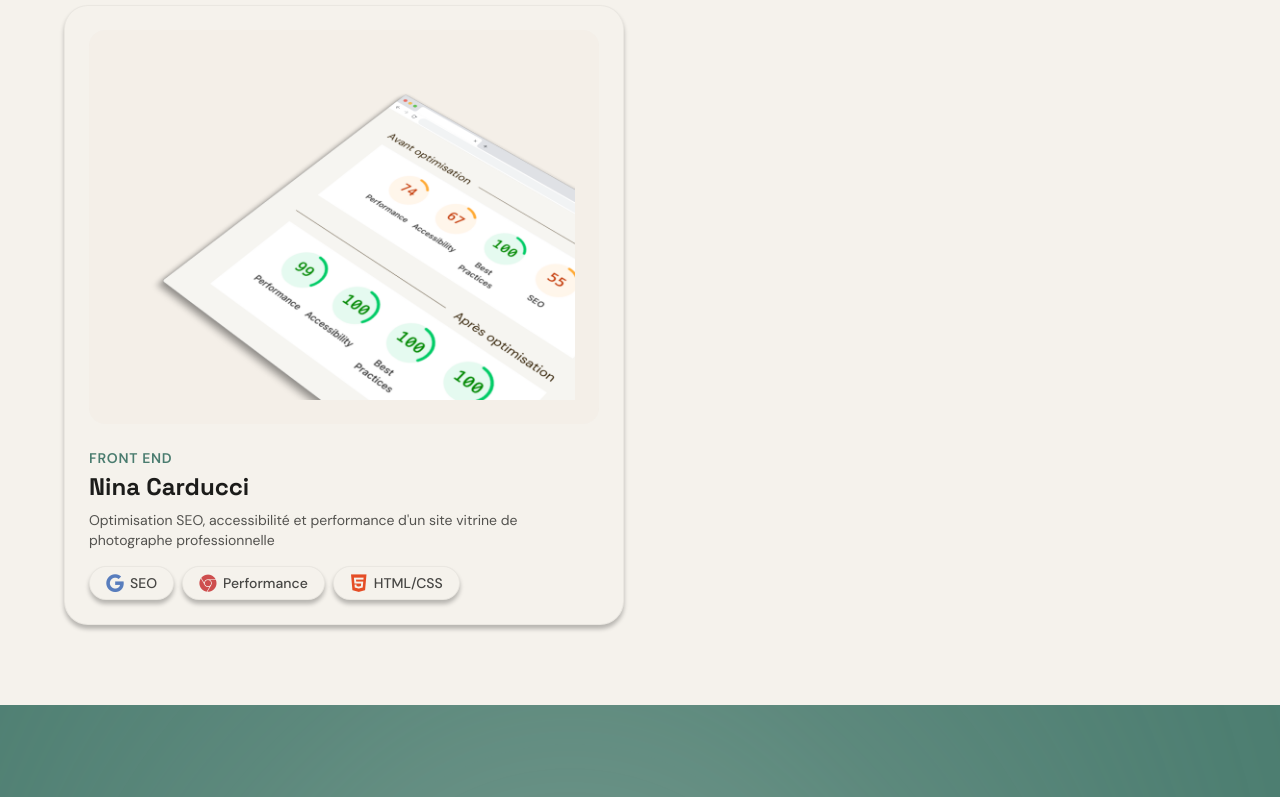
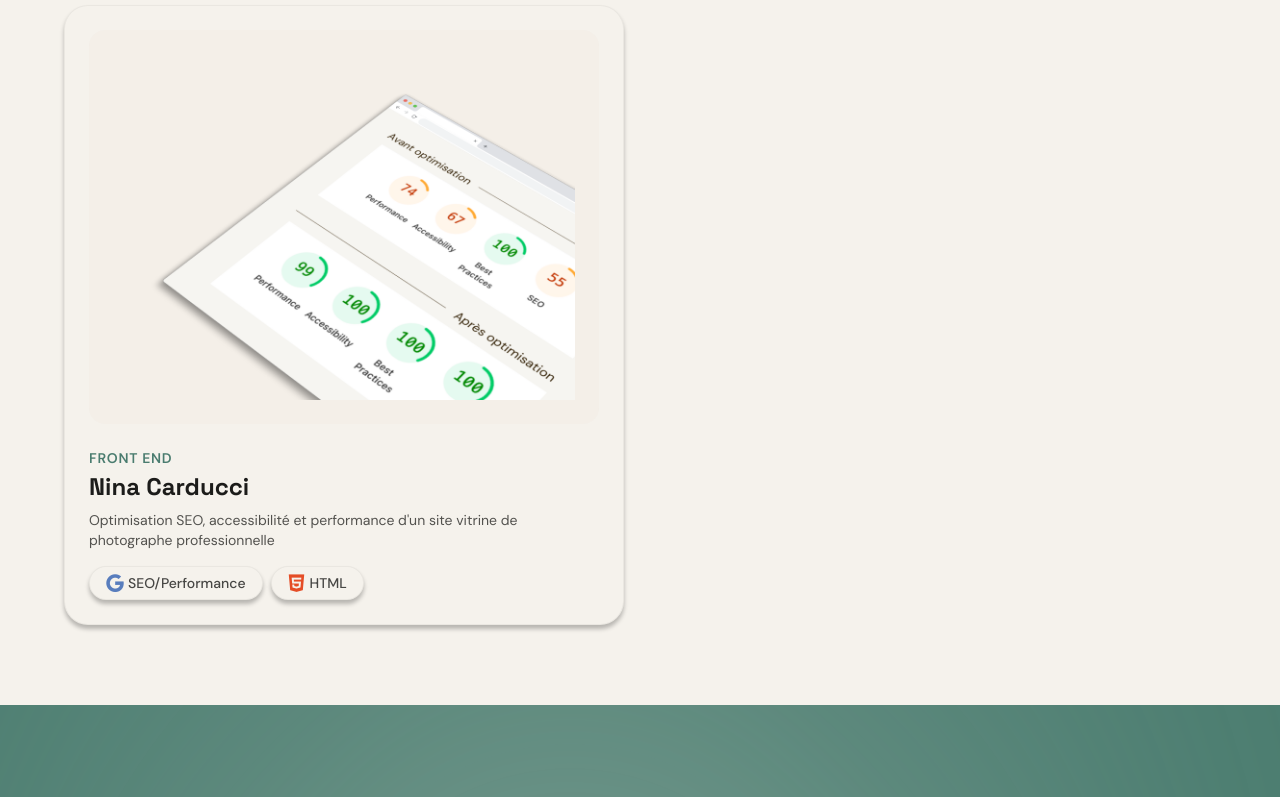
Before and after one commit to Marionpnl/Portfolio-2026, a React (Vite) app: page / in a window 1280 px wide. Shown: the part 4253-5050 px from the top of the page. Built offline with nearby package versions, Linux system fonts and the light colour scheme.

Commit message:
Invisible backToTop arrow if modal is open

```diff
--- a/src/App.tsx
+++ b/src/App.tsx
@@ -11,6 +11,8 @@ import { BackToTop } from './components/ui/BackToTop';
 function App() {
   const [isMenuOpen, setIsMenuOpen] = useState(false);
 
+  const [isModalOpen, setIsModalOpen] = useState(false);
+
   return (
     <>
       <Navbar isOpen={isMenuOpen} setIsOpen={setIsMenuOpen} />
@@ -18,11 +20,11 @@ function App() {
         <Hero />
         <About />
         <Skills />
-        <Projects />
+        <Projects setIsModalOpen={setIsModalOpen} />
         <Contact />
       </main>
       <Footer />
-      <BackToTop isMenuOpen={isMenuOpen} />
+      <BackToTop isMenuOpen={isMenuOpen} isModalOpen={isModalOpen} />
     </>
   );
 }
--- a/src/components/sections/About.tsx
+++ b/src/components/sections/About.tsx
@@ -5,7 +5,7 @@ const About = () => {
   const { t } = useTranslation();
 
   return (
-    <section id="about" className="py-0 md:py-15 px-6 md:px-10 bg-cream">
+    <section id="about" className="pt-15 md:py-15 px-6 md:px-10 bg-cream">
       <div className="max-w-6xl mx-auto">
         {/* Label en haut à gauche */}
         <p className="text-black text-ml md:text-2xl uppercase tracking-widest font-bold mb-15">
--- a/src/components/sections/Projects.tsx
+++ b/src/components/sections/Projects.tsx
@@ -3,6 +3,7 @@ import { useTranslation } from 'react-i18next';
 import { projects } from '../../data/projects';
 import { ProjectCard } from '../ui/ProjectCard';
 import { ProjectModal } from '../ui/ProjectModal';
+import type { ProjectsProps } from '../../types';
 
 // Dictionnaire pour lier les chaînes textuelles de la stack aux icônes Devicon
 const techIcons: Record<string, string> = {
@@ -15,9 +16,8 @@ const techIcons: Record<string, string> = {
   TypeScript: 'devicon-typescript-plain',
   'Tailwind v4': 'devicon-tailwindcss-plain',
   i18n: 'devicon-javascript-plain',
-  SEO: 'devicon-google-plain',
-  Performance: 'devicon-chrome-plain',
-  'HTML/CSS': 'devicon-html5-plain',
+  'SEO/Performance': 'devicon-google-plain',
+  HTML: 'devicon-html5-plain',
 };
 
 // Dictionnaire pour lier les catégories à leurs couleurs de label spécifiques
@@ -27,7 +27,7 @@ const categoryColors: Record<string, string> = {
   fullstack: 'text-rose',
 };
 
-const Projects = () => {
+const Projects = ({ setIsModalOpen }: ProjectsProps) => {
   const { t } = useTranslation();
   const [activeFilter, setActiveFilter] = useState<
     'all' | 'front end' | 'back end' | 'fullstack'
@@ -38,6 +38,16 @@ const Projects = () => {
     (typeof projects)[0] | null
   >(null);
 
+  const handleOpenModal = (project: (typeof projects)[0]) => {
+    setSelectedProject(project);
+    setIsModalOpen(true); // Dit à App.jsx de cacher la flèche
+  };
+
+  const handleCloseModal = () => {
+    setSelectedProject(null);
+    setIsModalOpen(false); // Dit à App.jsx de réafficher la flèche
+  };
+
   const filteredProjects = projects.filter((project) => {
     if (activeFilter === 'all') return true;
     return project.category === activeFilter;
@@ -47,7 +57,7 @@ const Projects = () => {
     <section id="projects" className="py-20 px-6 md:px-10 bg-transparent">
       <div className="max-w-6xl mx-auto">
         {/* EN-TÊTE & FILTRES */}
-        <div className="flex flex-col md:flex-row md:items-end md:justify-between mb-12 gap-10">
+        <div className="flex flex-col lg:flex-row lg:items-end md:justify-between mb-12 gap-10">
           <div>
             <p className="text-black font-dm font-bold uppercase tracking-widest md:text-2xl mb-10">
               {t('projects.label')}
@@ -57,7 +67,7 @@ const Projects = () => {
             </h2>
           </div>
 
-          <div className="flex flex-wrap gap-3">
+          <div className="flex flex-wrap gap-2 md:gap-3">
             {(
               [
                 { id: 'all', label: t('projects.filter_all') },
@@ -69,7 +79,7 @@ const Projects = () => {
               <button
                 key={btn.id}
                 onClick={() => setActiveFilter(btn.id)}
-                className={`px-4 md:px-7 py-2 rounded-full font-dm font-medium text-xs md:text-[16px] transition-all duration-300 shadow-[0_2px_5px_rgba(0,0,0,0.05)] ${
+                className={`px-3 md:px-7 py-2 rounded-full font-dm font-medium text-xs md:text-[16px] transition-all duration-300 shadow-[0_2px_5px_rgba(0,0,0,0.05)] ${
                   activeFilter === btn.id
                     ? 'bg-green text-white scale-105'
                     : 'bg-sage/30 text-black/70 hover:bg-sage/40'
@@ -93,7 +103,7 @@ const Projects = () => {
                 isFeatured={isFeatured}
                 techIcons={techIcons}
                 categoryColors={categoryColors}
-                onClick={() => setSelectedProject(project)}
+                onClick={() => handleOpenModal(project)}
               />
             );
           })}
@@ -104,7 +114,7 @@ const Projects = () => {
           <ProjectModal
             project={selectedProject}
             techIcons={techIcons}
-            onClose={() => setSelectedProject(null)}
+            onClose={handleCloseModal}
           />
         )}
       </div>
--- a/src/components/ui/BackToTop.tsx
+++ b/src/components/ui/BackToTop.tsx
@@ -2,7 +2,7 @@ import { useState, useEffect } from 'react';
 import { useTranslation } from 'react-i18next';
 import type { BackToTopProps } from '../../types';
 
-export const BackToTop = ({ isMenuOpen }: BackToTopProps) => {
+export const BackToTop = ({ isMenuOpen, isModalOpen }: BackToTopProps) => {
   const { t } = useTranslation();
   const [isVisible, setIsVisible] = useState(false);
   const [isOverDarkBg, setIsOverDarkBg] = useState(false);
@@ -35,8 +35,8 @@ export const BackToTop = ({ isMenuOpen }: BackToTopProps) => {
     window.addEventListener('scroll', handleScroll);
     return () => window.removeEventListener('scroll', handleScroll);
   }, []);
-  // Si le menu mobile est ouvert, on cache la flèche
-  if (!isVisible || isMenuOpen) return null;
+  // Si le menu mobile ou la modale est ouverte, on cache la flèche
+  if (!isVisible || isMenuOpen || isModalOpen) return null;
 
   const handleBackToTop = () => {
     window.scrollTo({ top: 0, behavior: 'smooth' });
--- a/src/components/ui/ProjectCard.tsx
+++ b/src/components/ui/ProjectCard.tsx
@@ -64,10 +64,10 @@ export const ProjectCard = ({
             return (
               <div
                 key={tech}
-                className="flex items-center gap-1.5 bg-cream shadow-[0_4px_4px_rgba(0,0,0,0.25)] border border-black/5 px-3 md:px-4 py-1.5 rounded-full"
+                className="flex items-center gap-1 bg-cream shadow-[0_4px_4px_rgba(0,0,0,0.25)] border border-black/5 px-2 md:px-4 py-1.5 rounded-full"
               >
                 <i className={`${iconClass} colored text-sm md:text-lg`} />
-                <span className="font-dm font-medium text-xs md:text-sm text-black/80">
+                <span className="font-dm font-medium text-[10px] md:text-sm text-black/80">
                   {tech}
                 </span>
               </div>
--- a/src/data/projects.ts
+++ b/src/data/projects.ts
@@ -38,7 +38,7 @@ export const projects: Project[] = [
     slug: 'ninaCarducci',
     year: 2026,
     category: 'front end',
-    stack: ['SEO', 'Performance', 'HTML/CSS'],
+    stack: ['SEO/Performance', 'HTML'],
     githubUrl: 'https://github.com/Marionpnl/Nina-Carducci',
     liveUrl: 'https://nina-carducci.vercel.app',
     image: ninaImg,
--- a/src/types/index.ts
+++ b/src/types/index.ts
@@ -56,6 +56,7 @@ export interface NavbarProps {
 
 export interface BackToTopProps {
   isMenuOpen: boolean;
+  isModalOpen: boolean;
 }
 export interface ProjectCardProps {
   project: Project;
@@ -70,3 +71,7 @@ export interface ProjectModalProps {
   onClose: () => void;
   techIcons: Record<string, string>;
 }
+
+export interface ProjectsProps {
+  setIsModalOpen: (isOpen: boolean) => void;
+}
```
